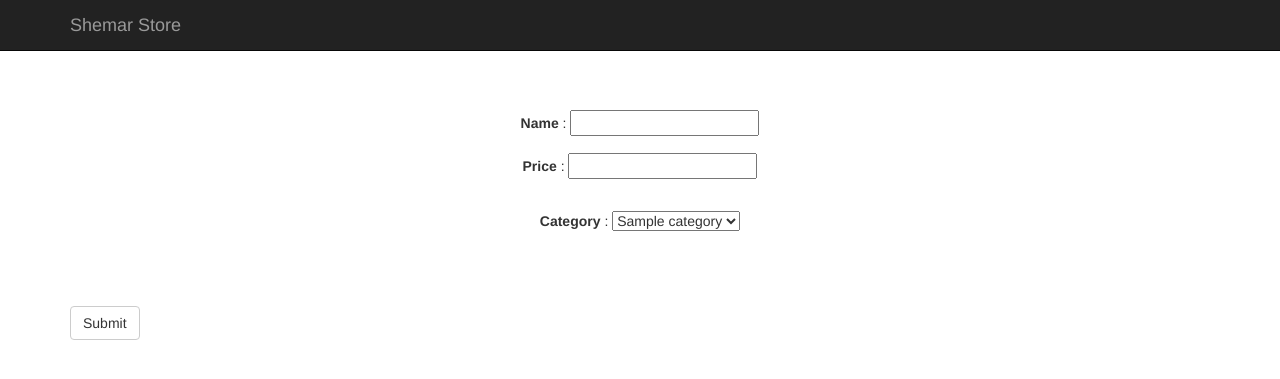
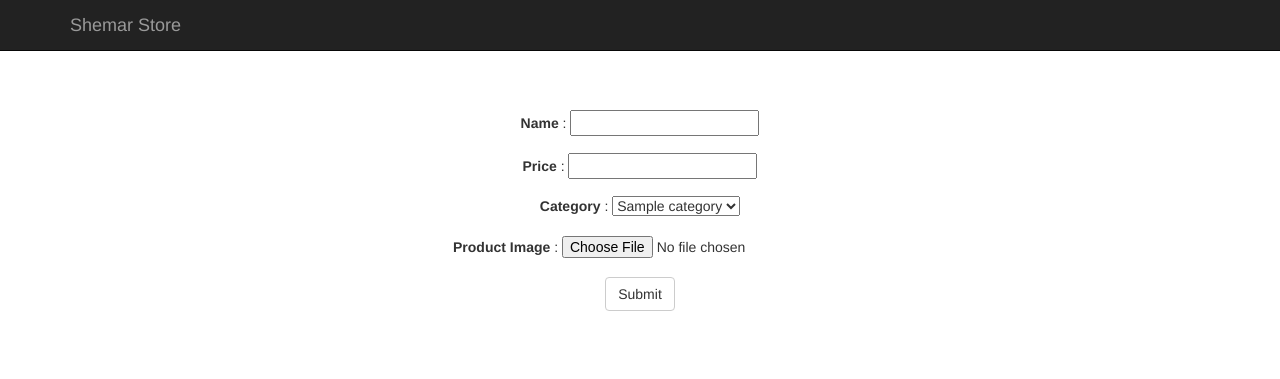
Before and after one commit to shemar100/full_stack_store, a Flask app: page /product-create in a window 1280 px wide. Shown: the top 379 px of the page. Run offline with Flask 2, Linux system fonts and the light colour scheme; tables that the repository leaves empty hold one stand-in row (values such as "Sample post"); parts of the project's set-up code (start-up, migrations or seed data) failed here and were passed over; some libraries are stand-ins or nearby versions.

Commit message:
image upload functionality

```diff
--- a/my_app/__init__.py
+++ b/my_app/__init__.py
@@ -2,17 +2,20 @@ from flask import Flask
 from flask_sqlalchemy import SQLAlchemy
 from flask_migrate import Migrate
 from redis import Redis
+import os
 
 redis = Redis()
+ALLOWED_EXTENSIONS = set(['txt', 'pdf', 'png', 'jpg', 'jpeg', 'gif'])
 
 app = Flask(__name__)
+app.config['SQLALCHEMY_DATABASE_URI'] = 'sqlite:///test.db'
+app.config['SQLALCHEMY_TRACK_MODIFICATIONS'] = False
+app.config['UPLOAD_FOLDER'] = os.path.realpath('.') +'/my_app/static/uploads'
+db = SQLAlchemy(app)
+
+migrate = Migrate(app, db)
 
 app.secret_key = 'some_random_key'
-
-app.config['SQLALCHEMY_DATABASE_URI'] = 'sqlite:///test.db'
-app.config['SQLALCHEMY_TRACK_MODIFICATIONS'] = False
-db = SQLAlchemy(app)
-migrate = Migrate(app, db)
 
 from my_app.catalog.views import catalog
 app.register_blueprint(catalog)
--- a/my_app/catalog/models.py
+++ b/my_app/catalog/models.py
@@ -4,18 +4,21 @@ from decimal import Decimal
 from wtforms import StringField, DecimalField, SelectField, TextField
 from wtforms.validators import InputRequired, NumberRange, ValidationError
 from wtforms.widgets import html_params, Select, HTMLString
+from flask_wtf.file import FileField, FileRequired
 
 class Product(db.Model):
     id = db.Column(db.Integer, primary_key=True)
     name = db.Column(db.String(244))
+    image_path = db.Column(db.String(255))
     price = db.Column(db.Float)
     category_id = db.Column(db.Integer, db.ForeignKey('category.id'))
     category = db.relationship('Category', backref=db.backref('products', lazy='dynamic'))
 
-    def __init__(self, name, price, category):
+    def __init__(self, name, price, category, image_path):
         self.name = name
         self.price = price
         self.category = category
+        self.image_path = image_path
 
     def __repr__(self):
         return 'Product<%d> ' % self.id
@@ -65,6 +68,7 @@ class ProductForm(NameForm):
         InputRequired(), NumberRange(min=Decimal('0.0'))
     ])
     category = CategoryField('Category', validators=[InputRequired()], coerce=int)
+    image = FileField('Product Image', validators=[FileRequired()])
 
 def check_duplicate_category(case_sensitive=True):
     def _check_duplicate(form, field):
--- a/my_app/catalog/views.py
+++ b/my_app/catalog/views.py
@@ -1,14 +1,21 @@
 from flask import request, jsonify, Blueprint, render_template, flash, redirect
+from my_app import ALLOWED_EXTENSIONS
 from flask.helpers import url_for
 from flask_wtf import csrf
+from werkzeug.utils import secure_filename
 from my_app import db, app, redis
 from my_app.catalog.models import Product, Category
 from sqlalchemy.orm.util import join
 from my_app.catalog.models import ProductForm, CategoryForm
+import os
 #from functools import wraps
 
 catalog = Blueprint('catalog', __name__)
 
+
+def allowed_file(filename):
+    return '.' in filename and \
+        filename.lower().rsplit('.', 1)[1] in ALLOWED_EXTENSIONS
 
 
 '''
@@ -56,7 +63,7 @@ def recent_products():
 
 @catalog.route('/product-create', methods=['POST','GET'])
 def create_product():
-    form = ProductForm(csrf_enabled=False)
+    form = ProductForm(meta={'csrf':False})
 
     if form.validate_on_submit():
         name = form.name.data
@@ -64,7 +71,12 @@ def create_product():
         category = Category.query.get_or_404(
             form.category.data
         )
-        product = Product(name, price, category)
+        image = form.image.data
+        if allowed_file(image.filename):
+            filename = secure_filename(image.filename)
+            image.save(os.path.join(app.config['UPLOAD_FOLDER'], filename))
+        product = Product(name, price, category, filename)
+
         db.session.add(product)
         db.session.commit()
         flash(f'The product {name} has been created', 'success')
--- a/my_app/templates/product-create.html
+++ b/my_app/templates/product-create.html
@@ -4,18 +4,12 @@
     <form class="form-horizontal"
     method="POST"
     action="{{ url_for('catalog.create_product') }}"
-    role="form">
-        <div class="form-group"> {{ form.name.label }} : {{
-        form.name() }}</div>
-        <div class="form-group">
-            <div class="form-group"> {{ form.price.label }} : {{
-        form.price() }}</div>
-        </div>
-        <div class="form-group">
-            <div class="form-group"> {{ form.category.label }} : {{
-        form.category() }}</div>
-            </div>
-        </div>
+    role="form"
+    enctype="multipart/form-data">
+        <div class="form-group"> {{ form.name.label }} : {{form.name() }}</div>
+        <div class="form-group"> {{ form.price.label }} : {{form.price() }}</div>
+        <div class="form-group"> {{ form.category.label }} : {{form.category() }}</div>
+        <div class="form-group"> {{ form.image.label }} : {{ form.image(style='display:inline;') }}</div>
         <button type="submit" class="btn btn-default">Submit</button>
     </form>
 </div>
--- a/my_app/templates/product.html
+++ b/my_app/templates/product.html
@@ -2,6 +2,7 @@
 
 {% block container %}
   <div class="top-pad">
+    <img src="{{ url_for('static', filename='uploads/' + product.image_path) }}"/>
     <h1>{{ product.name }}<small> {{ product.category.name }}</small></h1>
     <h4>{{ product.company }}</h4>
     <h3>{{ product.price }}</h3>
```
Also changed, not shown: my_app/static/uploads/1627702143783.jpeg (added), my_app/static/uploads/index.jpg (added).
